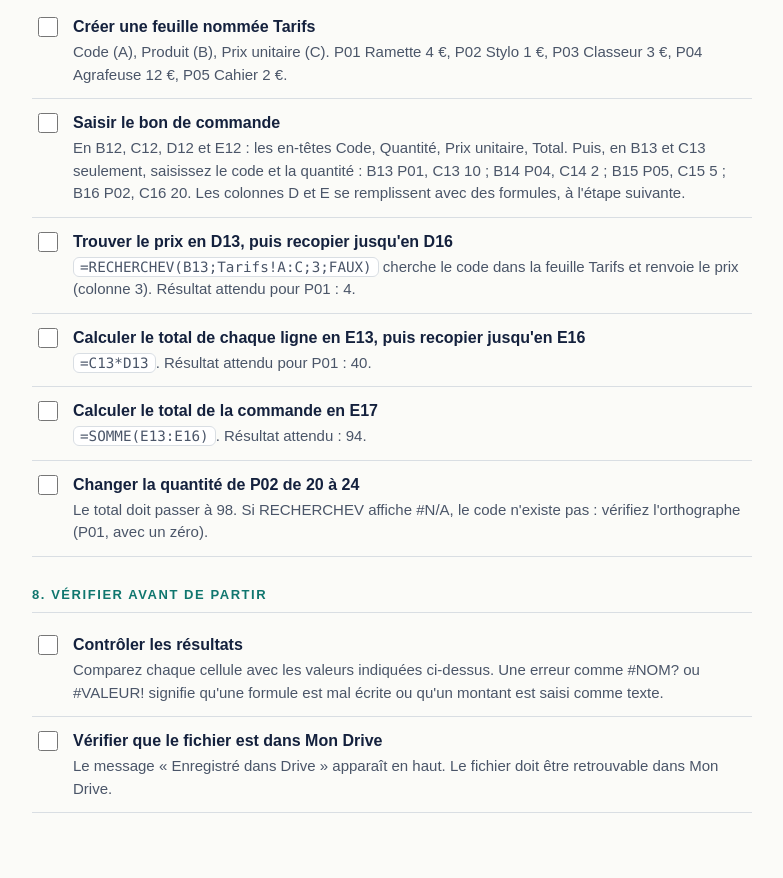
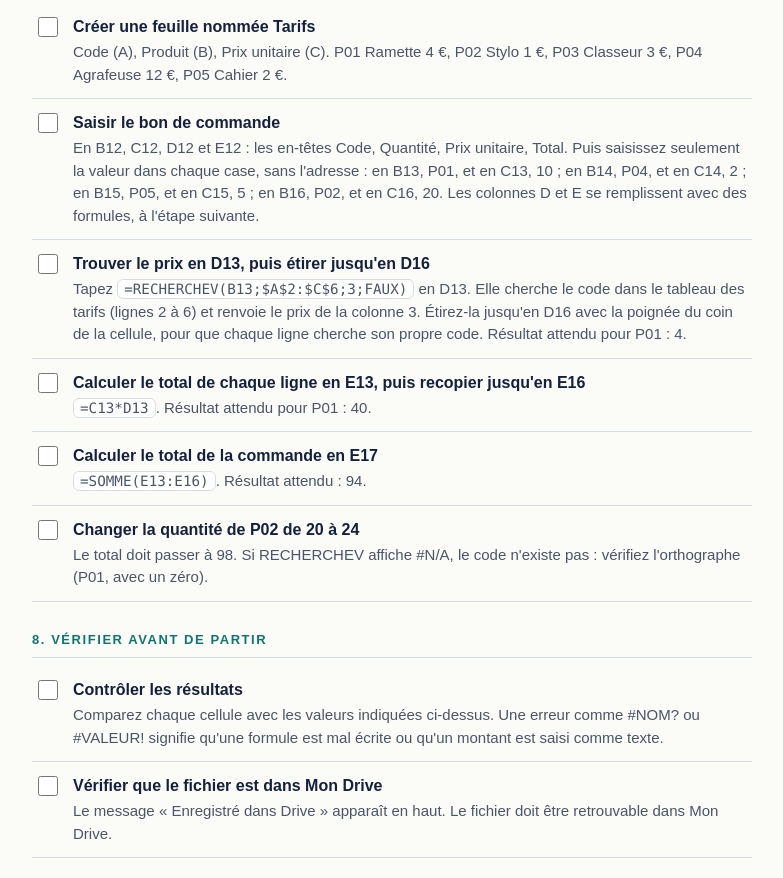
Before and after one commit to LaWass1864/EPSI-responsive, a plain HTML site: page googlesheet.html in a window 1280 px wide. Shown: the part 2559-3437 px from the top of the page, without its empty margins (248-1031 px from the left). Drawn offline with Linux system fonts and the light colour scheme.

Commit message:
ajout valeur de la formule de recherche

```diff
--- a/googlesheet.html
+++ b/googlesheet.html
@@ -78,8 +78,8 @@
   <h2>7. Exercice 2 : bon de commande</h2>
   <ul>
     <li><label><input type="checkbox"><span class="step"><strong>Créer une feuille nommée Tarifs</strong><span class="why">Code (A), Produit (B), Prix unitaire (C). P01 Ramette 4 €, P02 Stylo 1 €, P03 Classeur 3 €, P04 Agrafeuse 12 €, P05 Cahier 2 €.</span></span></label></li>
-    <li><label><input type="checkbox"><span class="step"><strong>Saisir le bon de commande</strong><span class="why">En B12, C12, D12 et E12 : les en-têtes Code, Quantité, Prix unitaire, Total. Puis, en B13 et C13 seulement, saisissez le code et la quantité : B13 P01, C13 10 ; B14 P04, C14 2 ; B15 P05, C15 5 ; B16 P02, C16 20. Les colonnes D et E se remplissent avec des formules, à l'étape suivante.</span></span></label></li>
-    <li><label><input type="checkbox"><span class="step"><strong>Trouver le prix en D13, puis recopier jusqu'en D16</strong><span class="why"><code>=RECHERCHEV(B13;Tarifs!A:C;3;FAUX)</code> cherche le code dans la feuille Tarifs et renvoie le prix (colonne 3). Résultat attendu pour P01 : 4.</span></span></label></li>
+    <li><label><input type="checkbox"><span class="step"><strong>Saisir le bon de commande</strong><span class="why">En B12, C12, D12 et E12 : les en-têtes Code, Quantité, Prix unitaire, Total. Puis saisissez seulement la valeur dans chaque case, sans l'adresse : en B13, P01, et en C13, 10 ; en B14, P04, et en C14, 2 ; en B15, P05, et en C15, 5 ; en B16, P02, et en C16, 20. Les colonnes D et E se remplissent avec des formules, à l'étape suivante.</span></span></label></li>
+    <li><label><input type="checkbox"><span class="step"><strong>Trouver le prix en D13, puis étirer jusqu'en D16</strong><span class="why">Tapez <code>=RECHERCHEV(B13;$A$2:$C$6;3;FAUX)</code> en D13. Elle cherche le code dans le tableau des tarifs (lignes 2 à 6) et renvoie le prix de la colonne 3. Étirez-la jusqu'en D16 avec la poignée du coin de la cellule, pour que chaque ligne cherche son propre code. Résultat attendu pour P01 : 4.</span></span></label></li>
     <li><label><input type="checkbox"><span class="step"><strong>Calculer le total de chaque ligne en E13, puis recopier jusqu'en E16</strong><span class="why"><code>=C13*D13</code>. Résultat attendu pour P01 : 40.</span></span></label></li>
     <li><label><input type="checkbox"><span class="step"><strong>Calculer le total de la commande en E17</strong><span class="why"><code>=SOMME(E13:E16)</code>. Résultat attendu : 94.</span></span></label></li>
     <li><label><input type="checkbox"><span class="step"><strong>Changer la quantité de P02 de 20 à 24</strong><span class="why">Le total doit passer à 98. Si RECHERCHEV affiche #N/A, le code n'existe pas : vérifiez l'orthographe (P01, avec un zéro).</span></span></label></li>
```
